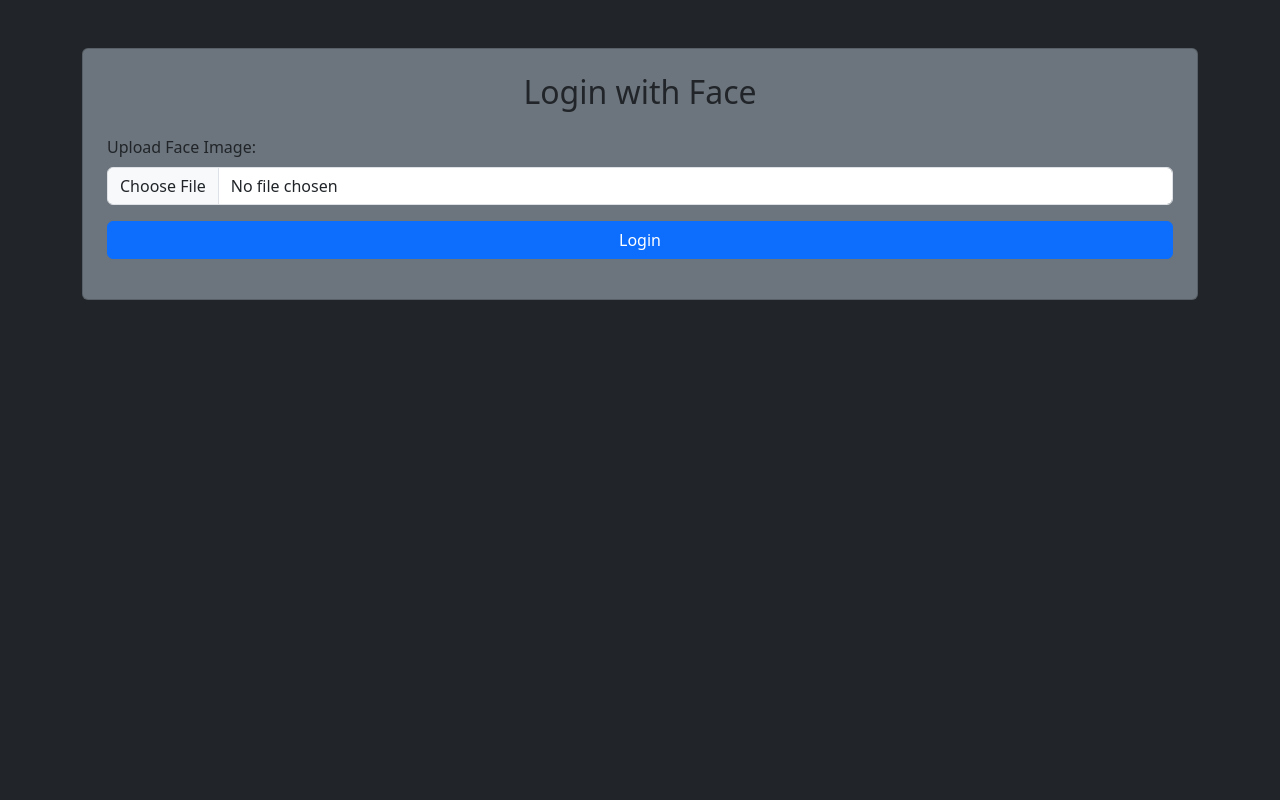
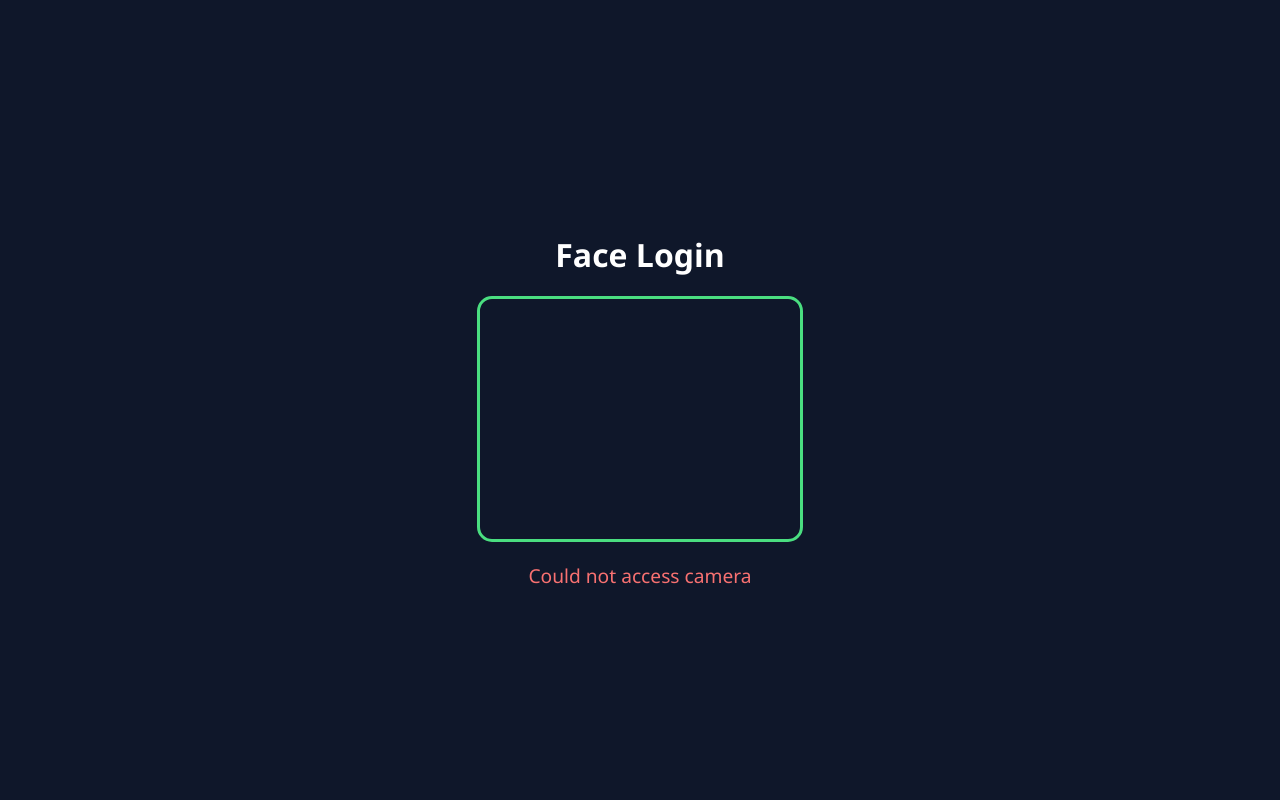
Before and after one commit to Stringpappy/biometric_auth, a Django app: page /face_login/ in a window 1280 px wide. Run offline with Django 5.2, Linux system fonts and the light colour scheme.

Commit message:
updating the face recognition function

```diff
--- a/biometric_auth/apps/templates/face_login.html
+++ b/biometric_auth/apps/templates/face_login.html
@@ -4,53 +4,108 @@
   <meta charset="UTF-8">
   <title>Face Login</title>
   <meta name="viewport" content="width=device-width, initial-scale=1">
-  <link
-    href="https://cdn.jsdelivr.net/npm/bootstrap@5.3.0/dist/css/bootstrap.min.css"
-    rel="stylesheet">
+  <style>
+    body {
+      background: #0f172a;
+      color: #fff;
+      font-family: 'Segoe UI', sans-serif;
+      display: flex;
+      flex-direction: column;
+      align-items: center;
+      justify-content: center;
+      height: 100vh;
+      margin: 0;
+    }
+
+    h1 {
+      margin-bottom: 20px;
+    }
+
+    video {
+      border-radius: 15px;
+      width: 320px;
+      height: 240px;
+      border: 3px solid #4ade80;
+    }
+
+    .message {
+      margin-top: 20px;
+      font-size: 1.2em;
+    }
+
+    .success {
+      color: #4ade80;
+    }
+
+    .error {
+      color: #f87171;
+    }
+  </style>
 </head>
-<body class="bg-dark text-white">
-  <div class="container mt-5">
-    <div class="card bg-secondary p-4 rounded">
-      <h2 class="text-center mb-4">Login with Face</h2>
-      <form id="loginForm">
-        <div class="mb-3">
-          <label for="face_image" class="form-label">Upload Face Image:</label>
-          <input type="file" class="form-control" id="face_image" name="face_image" accept="image/*" required>
-        </div>
-        <button type="submit" class="btn btn-primary w-100">Login</button>
-      </form>
-      <div id="responseMessage" class="mt-3 text-center"></div>
-    </div>
-  </div>
+<body>
+
+  <h1>Face Login</h1>
+  <video id="video" autoplay playsinline></video>
+  <canvas id="canvas" style="display: none;"></canvas>
+  <div id="message" class="message"></div>
 
   <script>
-    const form = document.getElementById('loginForm');
-    const responseMessage = document.getElementById('responseMessage');
+    const video = document.getElementById('video');
+    const canvas = document.getElementById('canvas');
+    const messageDiv = document.getElementById('message');
 
-    form.addEventListener('submit', async (e) => {
-      e.preventDefault();
-      const formData = new FormData();
-      const imageInput = document.getElementById('face_image');
-      formData.append('face_image', imageInput.files[0]);
+    // Access camera
+    navigator.mediaDevices.getUserMedia({ video: true })
+      .then(stream => {
+        video.srcObject = stream;
+      })
+      .catch(error => {
+        messageDiv.textContent = 'Could not access camera';
+        messageDiv.classList.add('error');
+        console.error('Camera error:', error);
+      });
+
+    // Capture frame and send to server every 4 seconds
+    async function captureAndSend() {
+      const context = canvas.getContext('2d');
+      canvas.width = video.videoWidth;
+      canvas.height = video.videoHeight;
+      context.drawImage(video, 0, 0, canvas.width, canvas.height);
+
+      const dataUrl = canvas.toDataURL('image/jpeg');
+      const payload = {
+        face_image_base64: dataUrl
+      };
 
       try {
-        const response = await fetch('http://127.0.0.1:8000/face_login/', {
+        const response = await fetch('/api/face-login/', {
           method: 'POST',
-          body: formData
+          headers: {
+            'Content-Type': 'application/json'
+          },
+          body: JSON.stringify(payload)
         });
 
-        const data = await response.json();
+        const result = await response.json();
+        if (response.ok) {
+          messageDiv.textContent = result.message + ' (User: ' + result.user + ')';
+          messageDiv.className = 'message success';
+        } else {
+          messageDiv.textContent = result.error;
+          messageDiv.className = 'message error';
+        }
+      } catch (err) {
+        console.error(err);
+        messageDiv.textContent = 'Server error';
+        messageDiv.className = 'message error';
+      }
+    }
 
-        if (response.ok) {
-          responseMessage.innerHTML = `<div class="alert alert-success">${data.message}, Welcome <strong>${data.user}</strong></div>`;
-        } else {
-          responseMessage.innerHTML = `<div class="alert alert-danger">Error: ${data.error}</div>`;
-        }
-      } catch (error) {
-        console.error('Error:', error);
-        responseMessage.innerHTML = `<div class="alert alert-danger">Request failed</div>`;
-      }
+    // Wait for the video to be ready
+    video.addEventListener('loadeddata', () => {
+      setInterval(captureAndSend, 4000); // Send every 4 seconds
     });
   </script>
+
 </body>
 </html>
--- a/biometric_auth/apps/views.py
+++ b/biometric_auth/apps/views.py
@@ -46,21 +46,36 @@ class StartWebAuthnRegister(APIView):
 
 class FaceLoginView(APIView):
     def post(self, request):
-        image = request.FILES['face_image']
-        face_image = face_recognition.load_image_file(image)
-        face_encodings = face_recognition.face_encodings(face_image)
+        data = request.data.get("face_image_base64")
 
-        if not face_encodings:
-            return Response({"error": "No face detected"}, status=400)
+        if not data:
+            return Response({"error": "No image data provided"}, status=400)
 
-        input_encoding = face_encodings[0]
+        try:
+            # Decode base64 image
+            format, imgstr = data.split(';base64,')
+            img_bytes = base64.b64decode(imgstr)
+            image = Image.open(io.BytesIO(img_bytes)).convert('RGB')
+            face_image = np.array(image)
 
-        for user in CustomUser.objects.exclude(face_encoding=None):
-            user_encoding = np.frombuffer(user.face_encoding)
-            match = face_recognition.compare_faces([user_encoding], input_encoding)[0]
-            if match:
-                return Response({"message": "Face login successful", "user": user.username})
-        return Response({"error": "Face not recognized"}, status=401)
+            face_encodings = face_recognition.face_encodings(face_image)
+
+            if not face_encodings:
+                return Response({"error": "No face detected"}, status=400)
+
+            input_encoding = face_encodings[0]
+
+            for user in CustomUser.objects.exclude(face_encoding=None):
+                user_encoding = np.frombuffer(user.face_encoding)
+                match = face_recognition.compare_faces([user_encoding], input_encoding)[0]
+                if match:
+                    return Response({"message": "Face login successful", "user": user.username})
+
+            return Response({"error": "Face not recognized"}, status=401)
+
+        except Exception as e:
+            return Response({"error": str(e)}, status=500)
+
 
 
 from django.shortcuts import render
```
